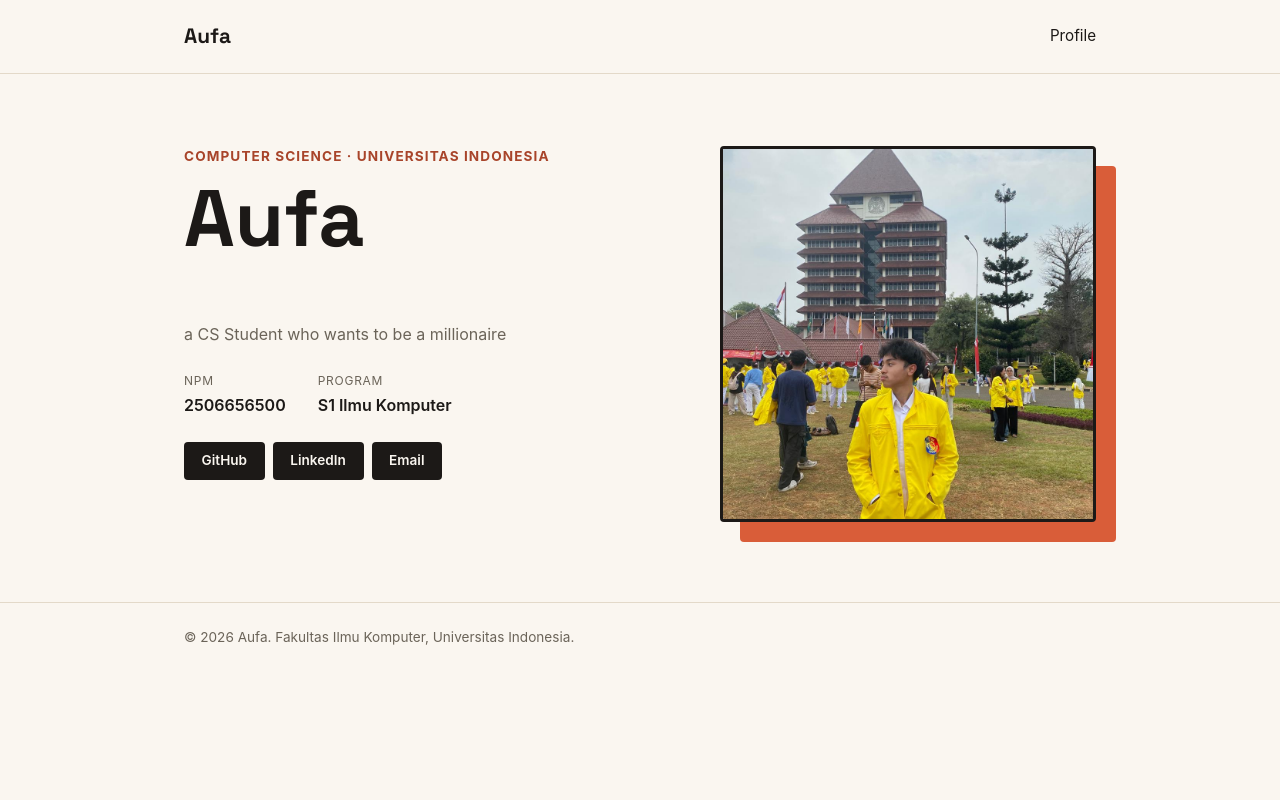
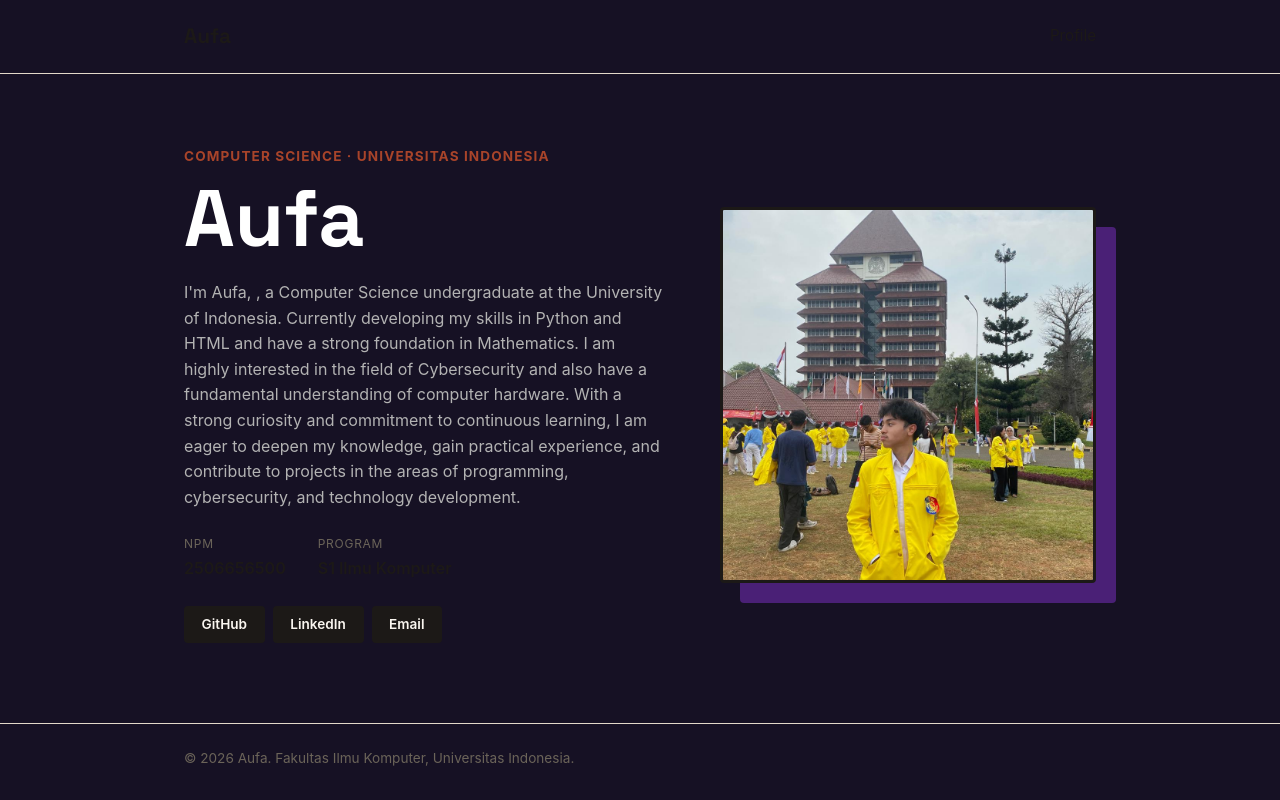
Before and after one commit to aufagit/myportofolio, a Django app: page / in a window 1280 px wide. Run offline with Django 5.2, Linux system fonts and the light colour scheme.

Commit message:
Updatesome color and change bio

```diff
--- a/static/css/style.css
+++ b/static/css/style.css
@@ -7,22 +7,27 @@
 :root {
     --ink: #1c1917;
     --paper: #faf6f0;
+    --white: #ffffff;
     --accent: #d95d39;
     --accent-dark: #a8442a;
     --line: #e3d9c9;
     --text-muted: #6b6459;
     --radius: 4px;
+    --back: #161124;
+    --abu: #b3b3b3;
+    --indigo: #4a2076;
 }
 
 body {
     font-family: -apple-system, "Segoe UI", Roboto, Helvetica, Arial, sans-serif;
     color: var(--ink);
-    background-color: var(--paper);
+    background-color: var(--back);
     line-height: 1.6;
 }
 
 h1, .brand {
     font-family: "Space Grotesk", -apple-system, sans-serif;
+    color: var(--white);
 }
 
 .container {
@@ -96,7 +101,7 @@ h1, .brand {
 }
 
 .bio {
-    color: var(--text-muted);
+    color: var(--abu);
     max-width: 480px;
     margin-bottom: 1.5rem;
 }
@@ -153,7 +158,7 @@ h1, .brand {
     left: 1.25rem;
     width: 100%;
     height: 100%;
-    background-color: var(--accent);
+    background-color: var(--indigo);
     border-radius: var(--radius);
     z-index: 0;
 }
--- a/templates/index.html
+++ b/templates/index.html
@@ -31,7 +31,7 @@
                     <img class="avatar" src="/static/img/foto ui.jpeg" alt="Photo of Burhan">
                 </div>
                 <div class="hero-details">
-                    <p class="bio">a CS Student who wants to be a millionaire </p>
+                    <p class="bio">I'm Aufa, , a Computer Science undergraduate at the University of Indonesia. Currently developing my skills in Python and HTML and have a strong foundation in Mathematics. I am highly interested in the field of Cybersecurity and also have a fundamental understanding of computer hardware. With a strong curiosity and commitment to continuous learning, I am eager to deepen my knowledge, gain practical experience, and contribute to projects in the areas of programming, cybersecurity, and technology development. </p>
                     <dl class="meta-list">
                         <div class="meta-row">
                             <dt>NPM</dt>
```
